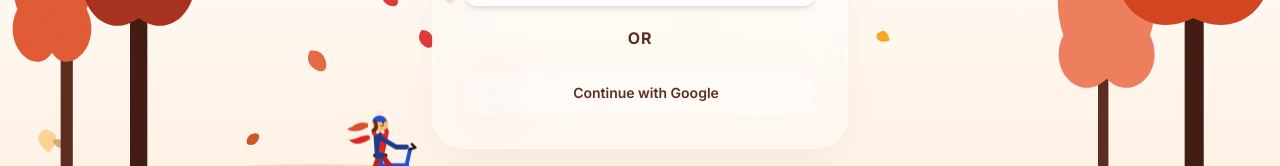
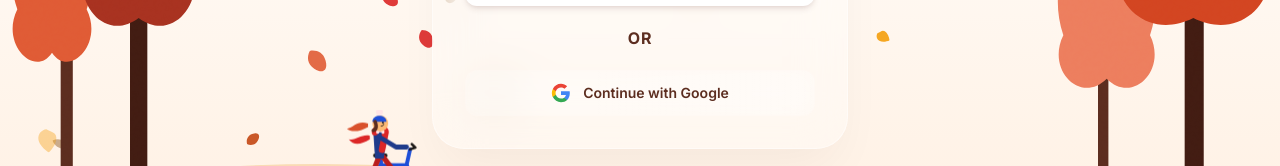
Before and after one commit to Chathuka-Pehesara/Innovation-Collaboration-Hub-, a Next.js app in the folder frontend/: page /login in a window 1280 px wide. Shown: the part 522-688 px from the top of the page. Built offline with nearby package versions, Linux system fonts and the light colour scheme; no server answers.

Commit message:
[IT] style: fix google oauth button icon styling and size layout

```diff
--- a/frontend/components/forms/LoginForm.tsx
+++ b/frontend/components/forms/LoginForm.tsx
@@ -240,9 +240,9 @@ export function LoginForm() {
       </motion.div>
 
       {/* Google Button */}
-      <motion.div variants={itemVariants} className="relative group overflow-hidden rounded-xl">
+      <motion.div variants={itemVariants} className="relative group rounded-xl">
         {/* Theme-colored hover glowing border background */}
-        <div className="absolute inset-0 bg-gradient-to-r from-amber-500/25 via-[#702224]/10 to-orange-500/25 opacity-0 group-hover:opacity-100 transition-opacity duration-300 rounded-xl blur-sm -z-10" />
+        <div className="absolute inset-0 bg-gradient-to-r from-amber-500/20 to-orange-500/20 opacity-0 group-hover:opacity-100 transition-opacity duration-300 rounded-xl blur-md z-0" />
 
         <motion.a
           href={`${process.env.NEXT_PUBLIC_BACKEND_URL || 'http://localhost:5000'}/api/auth/google`}
@@ -251,11 +251,11 @@ export function LoginForm() {
             boxShadow: "0 8px 24px -8px rgba(245, 158, 11, 0.25)"
           }}
           whileTap={{ scale: 0.98 }}
-          className="relative flex items-center justify-center gap-3 w-full py-3 px-4 bg-white/70 dark:bg-white/5 backdrop-blur-md border border-amber-900/10 dark:border-white/10 text-amber-950 dark:text-white font-bold rounded-xl text-sm transition-all duration-300 cursor-pointer overflow-hidden"
+          className="relative z-10 flex items-center justify-center gap-3 w-full py-3 px-4 bg-white/70 dark:bg-white/5 backdrop-blur-md border border-amber-900/10 dark:border-white/10 text-amber-950 dark:text-white font-bold rounded-xl text-sm transition-all duration-300 cursor-pointer overflow-hidden"
         >
           {/* Shimmer Effect */}
           <motion.div
-            className="absolute inset-0 -translate-x-full bg-gradient-to-r from-transparent via-amber-500/15 dark:via-white/10 to-transparent"
+            className="absolute inset-0 -translate-x-full bg-gradient-to-r from-transparent via-amber-500/15 dark:via-white/10 to-transparent z-0"
             animate={{
               x: ["0%", "200%"],
             }}
@@ -269,11 +269,11 @@ export function LoginForm() {
 
           {/* Icon Container with hover wiggle animation */}
           <motion.div
-            className="relative shrink-0 flex items-center justify-center"
+            className="relative shrink-0 flex items-center justify-center z-10"
             whileHover={{ rotate: [0, -10, 10, -10, 10, 0] }}
             transition={{ duration: 0.5 }}
           >
-            <svg className="w-4.5 h-4.5" viewBox="0 0 24 24" fill="currentColor">
+            <svg className="w-5 h-5" viewBox="0 0 24 24" fill="currentColor">
               <path d="M22.56 12.25c0-.78-.07-1.53-.2-2.25H12v4.26h5.92c-.26 1.37-1.04 2.53-2.21 3.31v2.77h3.57c2.08-1.92 3.28-4.74 3.28-8.09z" fill="#4285F4"/>
               <path d="M12 23c2.97 0 5.46-.98 7.28-2.66l-3.57-2.77c-.98.66-2.23 1.06-3.71 1.06-2.86 0-5.29-1.93-6.16-4.53H2.18v2.84C3.99 20.53 7.7 23 12 23z" fill="#34A853"/>
               <path d="M5.84 14.09c-.22-.66-.35-1.36-.35-2.09s.13-1.43.35-2.09V7.06H2.18C1.43 8.55 1 10.22 1 12s.43 3.45 1.18 4.94l2.85-2.22.81-.63z" fill="#FBBC05"/>
--- a/frontend/components/forms/RegisterForm.tsx
+++ b/frontend/components/forms/RegisterForm.tsx
@@ -348,9 +348,9 @@ export function RegisterForm() {
       </motion.div>
 
       {/* Google Button */}
-      <motion.div variants={itemVariants} className="relative group overflow-hidden rounded-xl">
+      <motion.div variants={itemVariants} className="relative group rounded-xl">
         {/* Theme-colored hover glowing border background */}
-        <div className="absolute inset-0 bg-gradient-to-r from-amber-500/25 via-[#702224]/10 to-orange-500/25 opacity-0 group-hover:opacity-100 transition-opacity duration-300 rounded-xl blur-sm -z-10" />
+        <div className="absolute inset-0 bg-gradient-to-r from-amber-500/20 to-orange-500/20 opacity-0 group-hover:opacity-100 transition-opacity duration-300 rounded-xl blur-md z-0" />
 
         <motion.a
           href={`${process.env.NEXT_PUBLIC_BACKEND_URL || 'http://localhost:5000'}/api/auth/google`}
@@ -359,11 +359,11 @@ export function RegisterForm() {
             boxShadow: "0 8px 24px -8px rgba(245, 158, 11, 0.25)"
           }}
           whileTap={{ scale: 0.98 }}
-          className="relative flex items-center justify-center gap-3 w-full py-3 px-4 bg-white/70 dark:bg-white/5 backdrop-blur-md border border-amber-900/10 dark:border-white/10 text-amber-950 dark:text-white font-bold rounded-xl text-sm transition-all duration-300 cursor-pointer overflow-hidden"
+          className="relative z-10 flex items-center justify-center gap-3 w-full py-3 px-4 bg-white/70 dark:bg-white/5 backdrop-blur-md border border-amber-900/10 dark:border-white/10 text-amber-950 dark:text-white font-bold rounded-xl text-sm transition-all duration-300 cursor-pointer overflow-hidden"
         >
           {/* Shimmer Effect */}
           <motion.div
-            className="absolute inset-0 -translate-x-full bg-gradient-to-r from-transparent via-amber-500/15 dark:via-white/10 to-transparent"
+            className="absolute inset-0 -translate-x-full bg-gradient-to-r from-transparent via-amber-500/15 dark:via-white/10 to-transparent z-0"
             animate={{
               x: ["0%", "200%"],
             }}
@@ -377,11 +377,11 @@ export function RegisterForm() {
 
           {/* Icon Container with hover wiggle animation */}
           <motion.div
-            className="relative shrink-0 flex items-center justify-center"
+            className="relative shrink-0 flex items-center justify-center z-10"
             whileHover={{ rotate: [0, -10, 10, -10, 10, 0] }}
             transition={{ duration: 0.5 }}
           >
-            <svg className="w-4.5 h-4.5" viewBox="0 0 24 24" fill="currentColor">
+            <svg className="w-5 h-5" viewBox="0 0 24 24" fill="currentColor">
               <path d="M22.56 12.25c0-.78-.07-1.53-.2-2.25H12v4.26h5.92c-.26 1.37-1.04 2.53-2.21 3.31v2.77h3.57c2.08-1.92 3.28-4.74 3.28-8.09z" fill="#4285F4"/>
               <path d="M12 23c2.97 0 5.46-.98 7.28-2.66l-3.57-2.77c-.98.66-2.23 1.06-3.71 1.06-2.86 0-5.29-1.93-6.16-4.53H2.18v2.84C3.99 20.53 7.7 23 12 23z" fill="#34A853"/>
               <path d="M5.84 14.09c-.22-.66-.35-1.36-.35-2.09s.13-1.43.35-2.09V7.06H2.18C1.43 8.55 1 10.22 1 12s.43 3.45 1.18 4.94l2.85-2.22.81-.63z" fill="#FBBC05"/>
```
